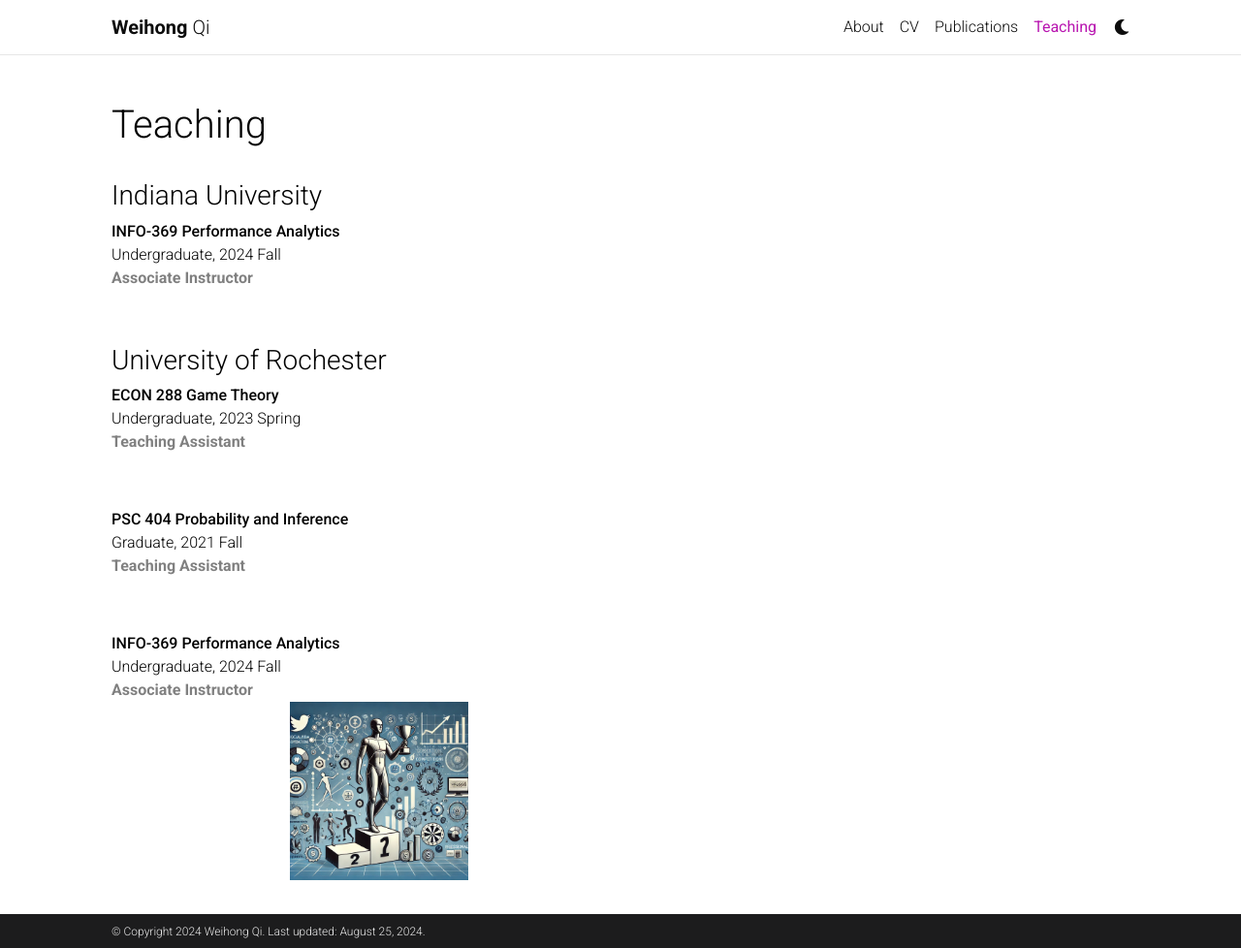
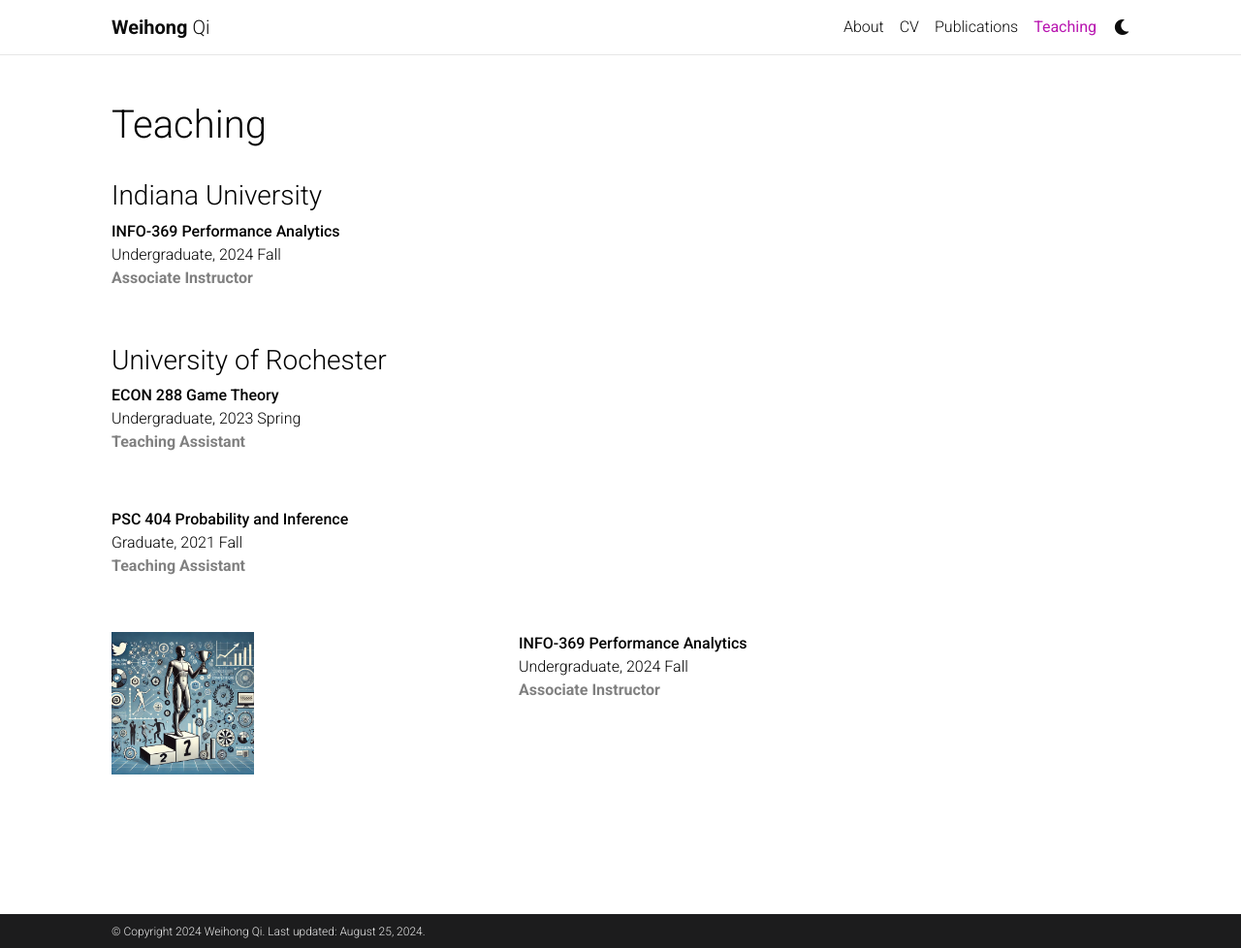
Before and after one commit to WeihongQ/weihongq.github.io, a Jekyll site: the page built from _pages/teaching.md, in a window 1280 px wide and 978 px high. Shown: the whole window at 97% size. Built offline with Jekyll 4.4.1, drawn with Linux system fonts in a browser that asks for light colours; comment, search, counter and statistics services are not loaded; a style sheet for code colours, icons or effects is not loaded.

Commit message:
test figures

```diff
--- a/_pages/teaching.md
+++ b/_pages/teaching.md
@@ -28,14 +28,15 @@ Graduate, 2021 Fall <br/>
 <br/>
 
 
+
 <div style="overflow: auto;">
-  <div style="float: center; width: 60%;">
+  <div style="float: left; width: 35%; text-align: left;">
+    <img src="/assets/img/teaching/info-369.jpg" alt="Figure" style="max-width: 40%; height: auto;">
+  </div>
+
+  <div style="float: right; width: 60%;">
     <strong>INFO-369 Performance Analytics</strong> <br/>
     Undergraduate, 2024 Fall <br/>
     <span style="color: grey; font-weight: bold;">Associate Instructor</span> <br/>
   </div>
-
-  <div style="float: left; width: 35%; text-align: right;">
-    <img src="/assets/img/teaching/info-369.jpg" alt="Figure" style="max-width: 50%; height: auto;">
-  </div>
 </div>
```
